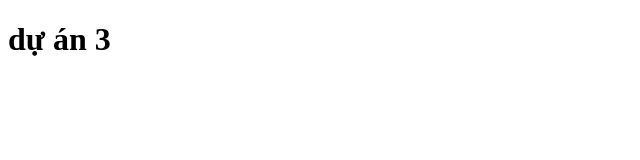
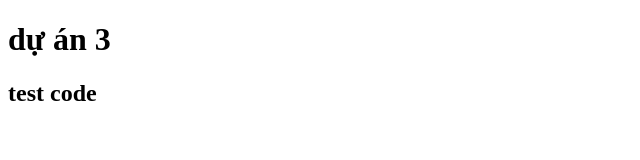
Before and after one commit to gymerlaptrinh/duan3, a plain HTML site: page index.html in a window 1280 px wide. Shown: the whole page, without its empty margins (0-640 px from the left). Drawn offline with Linux system fonts and the light colour scheme.

Commit message:
Upfile la21

```diff
--- a/index.html
+++ b/index.html
@@ -7,5 +7,6 @@
   </head>
   <body>
     <h1>dự án 3</h1>
+    <h2>test code</h2>
   </body>
 </html>
```
